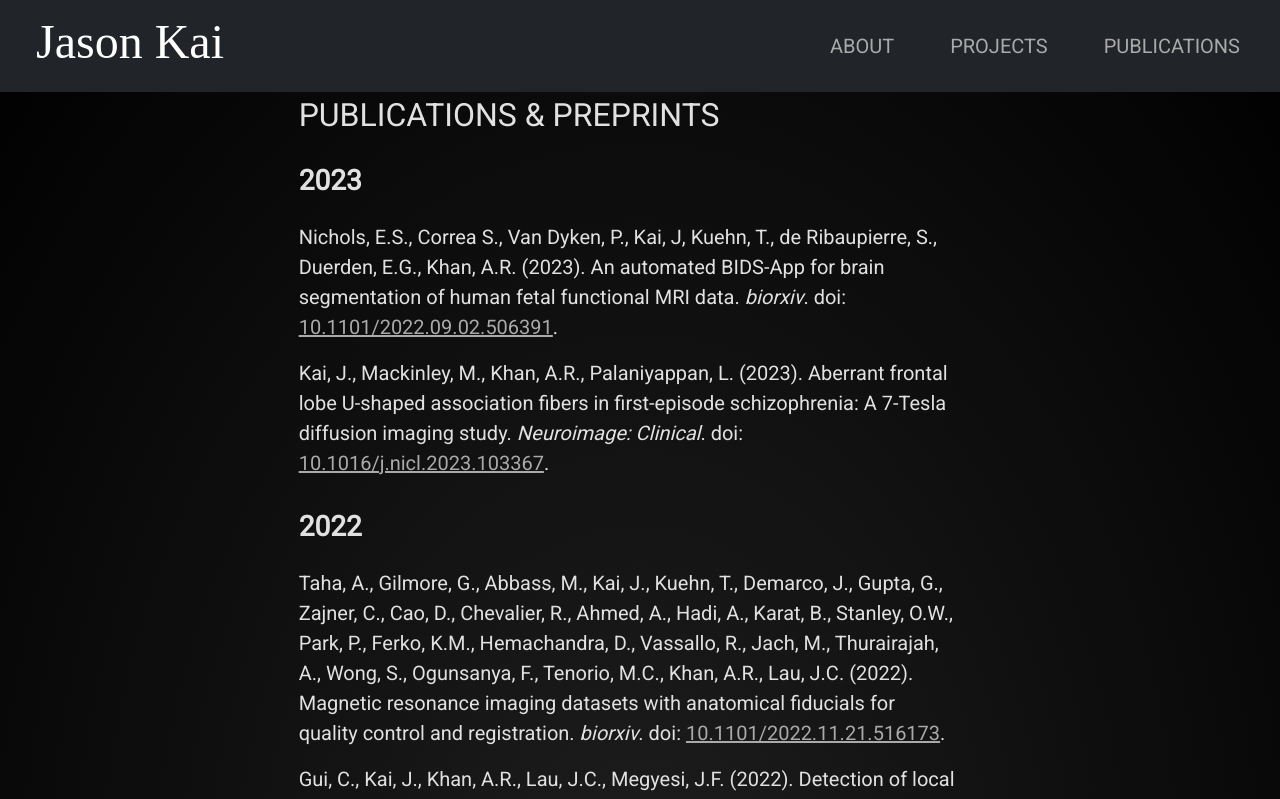
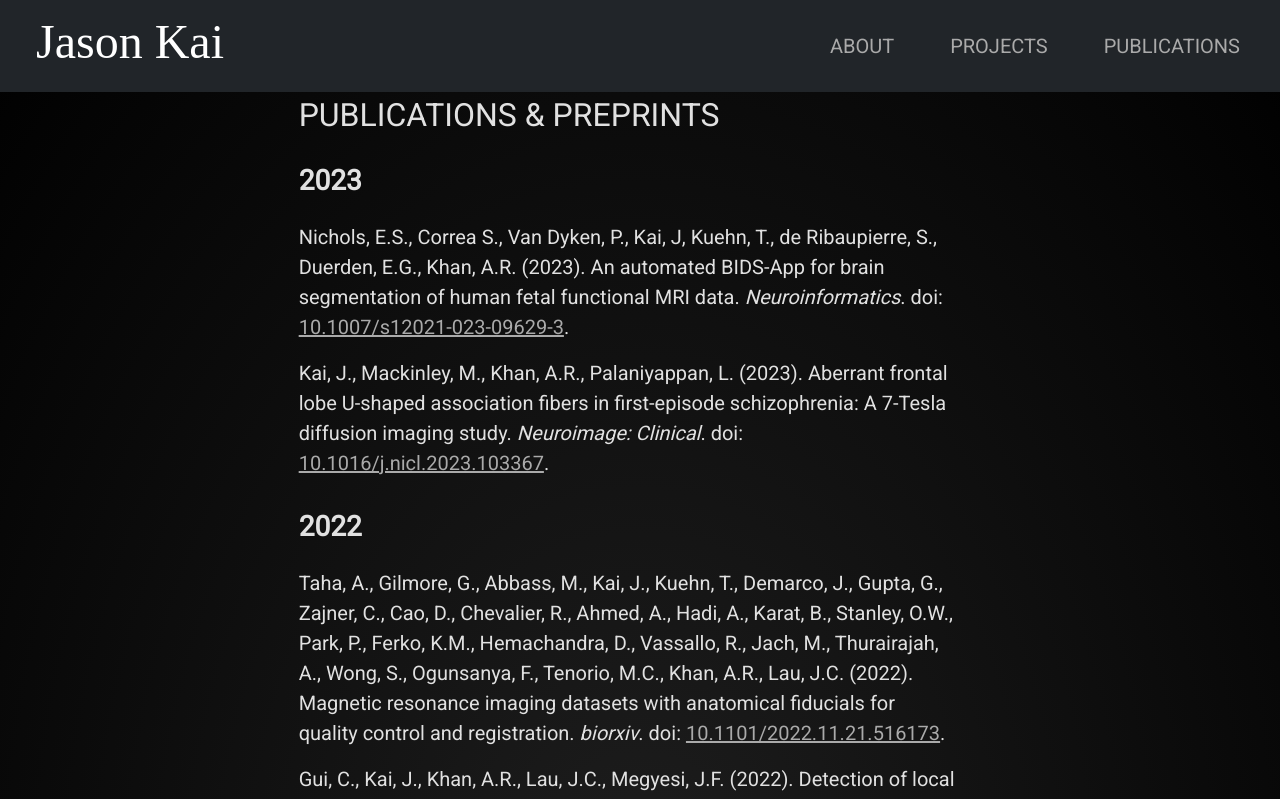
Before and after one commit to kaitj/kaitj.github.io, a Next.js app: page /publications in a window 1280 px wide. Shown: the top 799 px of the page. Built offline with nearby package versions, Linux system fonts and the light colour scheme; a web font is replaced by a local one.

Commit message:
update publication doi

```diff
--- a/data/publications.ts
+++ b/data/publications.ts
@@ -5,8 +5,8 @@ const pubData: pubProps[] = [
         year: 2023,
         authors: ["Nichols, E.S.", "Correa S.", "Van Dyken, P.", "Kai, J", "Kuehn, T.", "de Ribaupierre, S.", "Duerden, E.G.", "Khan, A.R."],
         title: "An automated BIDS-App for brain segmentation of human fetal functional MRI data",
-        journal: "biorxiv",
-        doi: "10.1101/2022.09.02.506391"
+        journal: "Neuroinformatics",
+        doi: "10.1007/s12021-023-09629-3"
     },
     {
         year: 2023,
```
